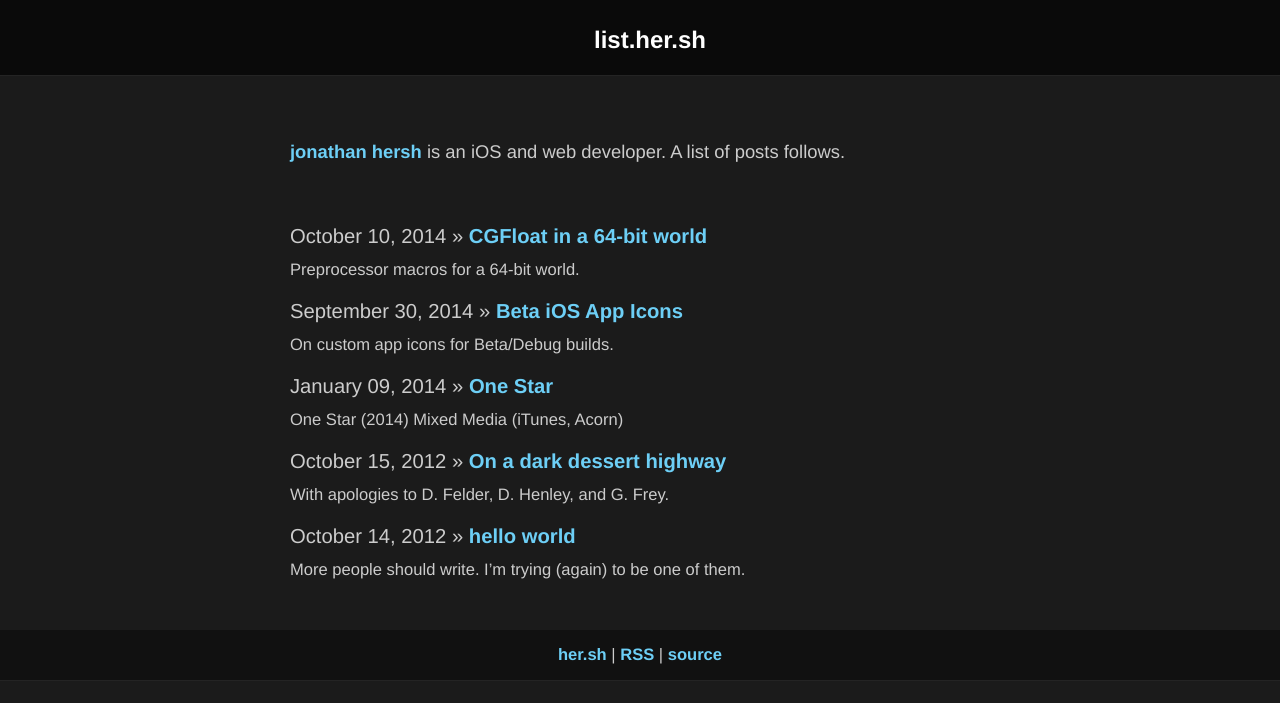
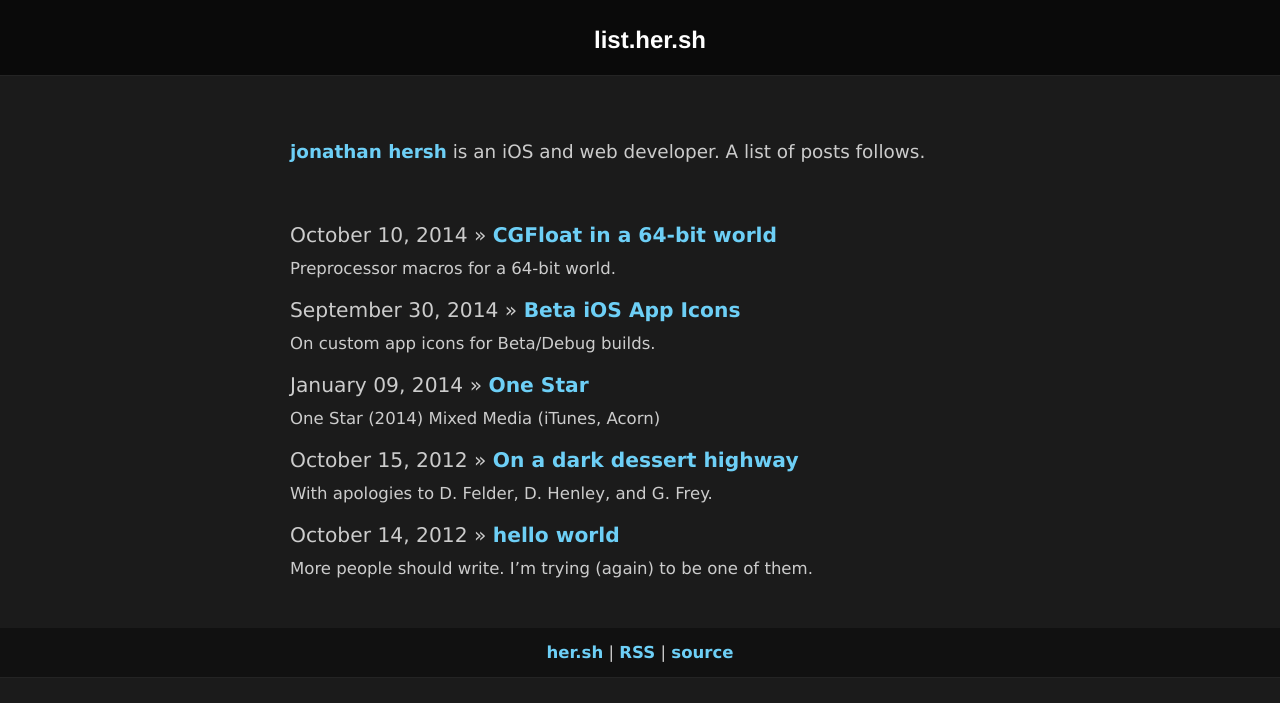
Before and after one commit to jhersh/list.her.sh, a Jekyll site: the page built from index.html, in a window 1280 px wide. Shown: the top 703 px of the page. Built offline with Jekyll 4.4.1, drawn with Linux system fonts in a browser that asks for light colours; Markdown is read by kramdown in place of the engine named in the settings.

Commit message:
Updated body font

```diff
--- a/css/styles.css
+++ b/css/styles.css
@@ -63,7 +63,7 @@ a {
 body {
 	background: #1b1b1b;
 	color: #ccc;
-	font: 115% "Helvetica Neue", Helvetica, Arial, sans-serif;
+	font: 115% 'Lucida Sans', 'Lucida Grande', 'Lucida Sans Unicode', Verdana, sans-serif;
 	vertical-align: baseline;
 }
 a {
```
